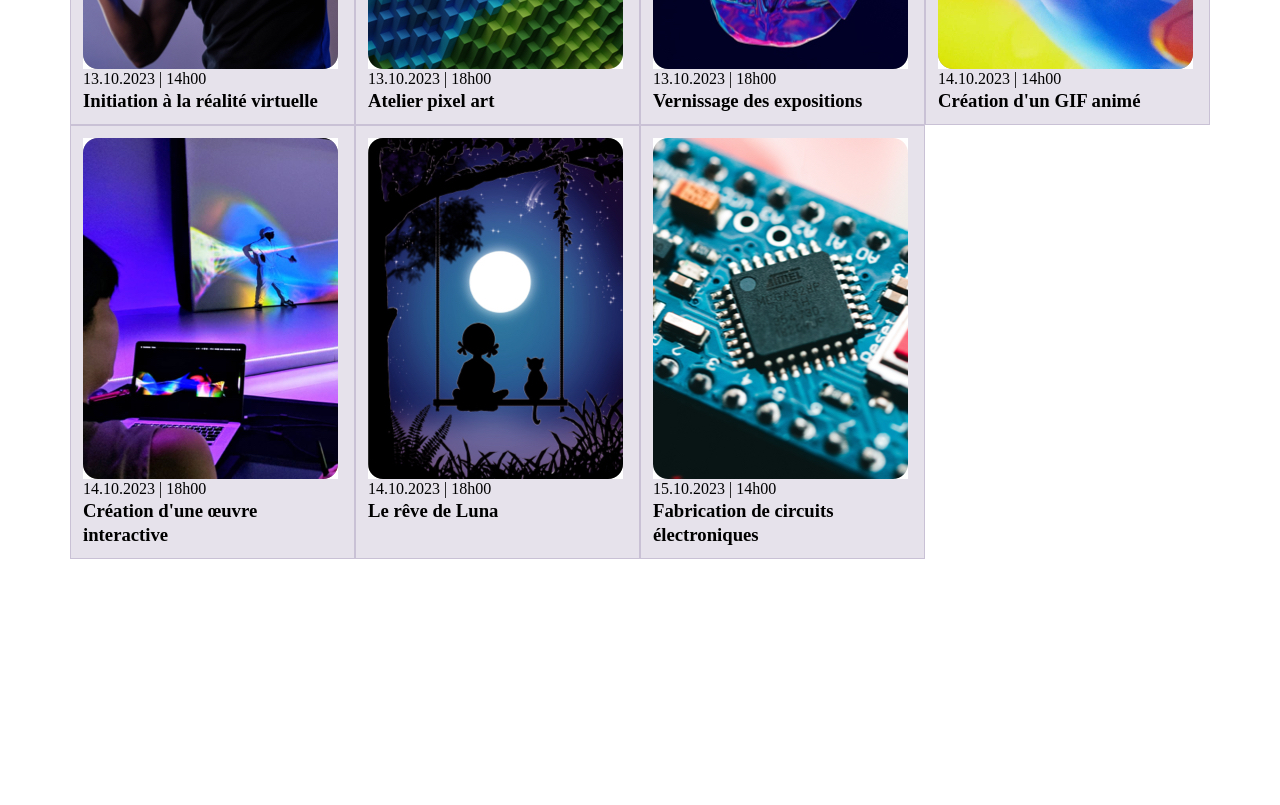
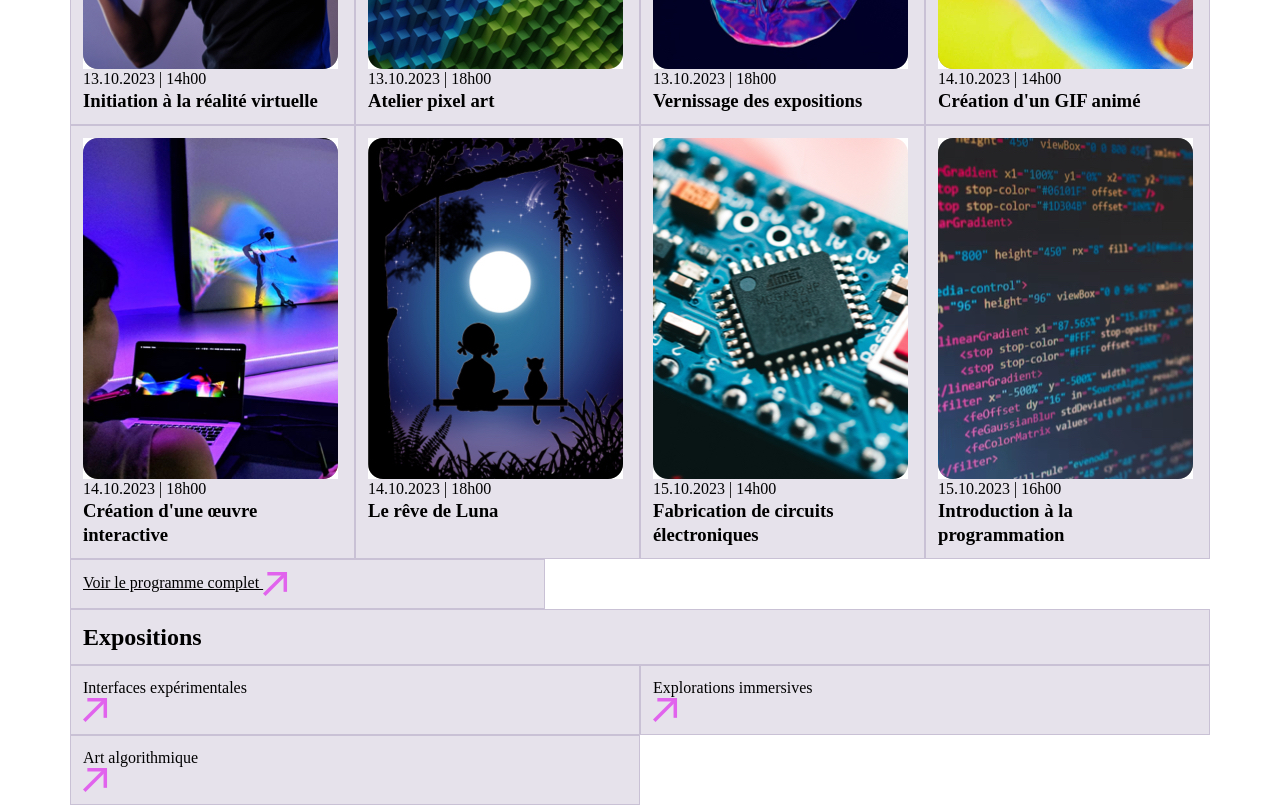
Before and after one commit to alodoz/eikonica, a website built with Parcel: page src/index.html in a window 1280 px wide. Shown: the part 680-1485 px from the top of the page. Before the commit the page ends 1239 px from the top, so only its background shows below. Built offline with nearby package versions, Linux system fonts and the light colour scheme; a web font is replaced by a local one.

Commit message:
html program

```diff
--- a/src/index.html
+++ b/src/index.html
@@ -104,6 +104,48 @@
               <h3>Fabrication de circuits électroniques</h3>
             </div>
           </div>
+          <div class="col-3">
+            <div class="card-activity html-coding">
+              <img src="img/html-code.jpg" alt="dektop-coding" />
+              <span>15.10.2023 | 16h00</span>
+              <h3>Introduction à la programmation</h3>
+            </div>
+          </div>
+          <div class="col-5">
+            <a href="">
+              <div class="button activity-calendar">
+                Voir le programme complet
+                <img src="img/link-arrow.svg" alt="link-arrow" />
+              </div>
+            </a>
+          </div>
+          <div class="col-12">
+            <h2>Expositions</h2>
+          </div>
+          <div class="col-6">
+            <div class="card-exposition experimental-interface">
+              <span>Interfaces expérimentales</span>
+              <div class="button check-further">
+                <img src="img/link-arrow.svg" alt="link-arrow" />
+              </div>
+            </div>
+          </div>
+          <div class="col-6">
+            <div class="card-exposition immersive-exploration">
+              <span>Explorations immersives</span>
+              <div class="button check-further">
+                <img src="img/link-arrow.svg" alt="link-arrow" />
+              </div>
+            </div>
+          </div>
+          <div class="col-6 offset-right-6">
+            <div class="card-exposition ai-art">
+              <span>Art algorithmique</span>
+              <div class="button check-further">
+                <img src="img/link-arrow.svg" alt="link-arrow" />
+              </div>
+            </div>
+          </div>
         </div>
       </div>
     </main>
```
Also changed, not shown: src/img/link-arrow.svg (added).
